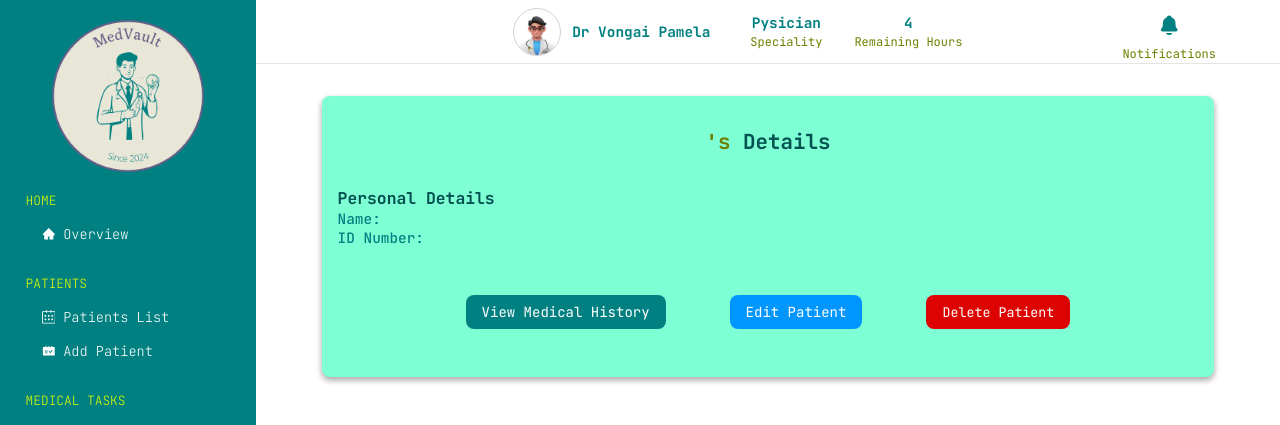
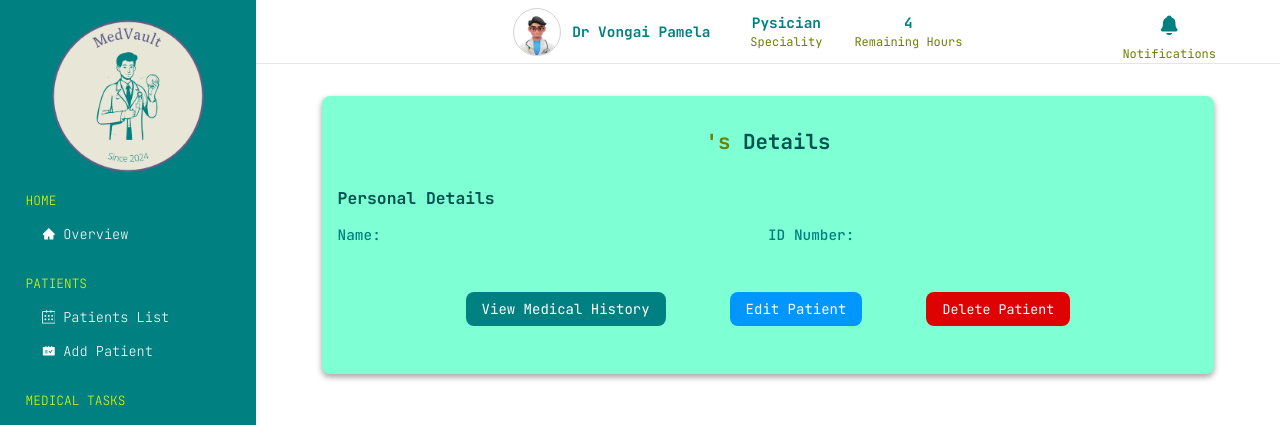
Before and after one commit to Amen-Musingarimi/medvault, a React (Create React App) app: page /patients/1 in a window 1280 px wide. Shown: the top 425 px of the page. Built offline with nearby package versions, Linux system fonts and the light colour scheme; no server answers.

Commit message:
Style the details values container

```diff
--- a/src/components/patients/PatientDetails/PatientDetails.jsx
+++ b/src/components/patients/PatientDetails/PatientDetails.jsx
@@ -36,15 +36,15 @@ const PatientDetails = () => {
         </h2>
         <div className={classes.details_wrapper}>
           <h3 className={classes.details_heading}>Personal Details</h3>
-          <div className={classes.details_cont}>
-            <div className={classes.patient_details}>
-              <div className={classes.first_container}>
+          <div className={classes.patient_details}>
+            <div className={classes.details_section}>
+              <div className={classes.values_container}>
                 <h3 className={classes.field_name}>Name: </h3>
                 <h4 className={classes.field_value}>
                   {patient.firstName} {patient.lastName}
                 </h4>
               </div>
-              <div className={classes.second_container}>
+              <div className={classes.values_container}>
                 <h3 className={classes.field_name}>ID Number: </h3>
                 <h4 className={classes.field_value}>{patient.idNumber}</h4>
               </div>
--- a/src/components/patients/PatientDetails/PatientDetails.module.css
+++ b/src/components/patients/PatientDetails/PatientDetails.module.css
@@ -17,7 +17,7 @@
   background-color: aquamarine;
   gap: 2rem;
   width: 90%;
-  padding: 2rem 1rem;
+  padding: 2rem 0;
   border-radius: 8px;
   box-shadow: 0 3px 6px rgba(0, 0, 0, 0.16), 0 3px 6px rgba(0, 0, 0, 0.23);
 }
@@ -30,7 +30,33 @@
 
 .details_wrapper {
   width: 100%;
-  /* padding: 2rem 1rem; */
+  padding: 0rem 1rem;
+  display: flex;
+  flex-direction: column;
+  justify-content: flex-start;
+  align-items: flex-start;
+  gap: 1rem;
+}
+
+.patient_details {
+  display: flex;
+  flex-direction: column;
+  justify-content: flex-start;
+  align-items: flex-start;
+  width: 100%;
+}
+
+.details_section {
+  display: grid;
+  grid-template-columns: 1fr 1fr;
+  width: 100%;
+}
+
+.values_container {
+  display: flex;
+  justify-content: flex-start;
+  align-items: center;
+  gap: 1rem;
 }
 
 .details_heading {
```
